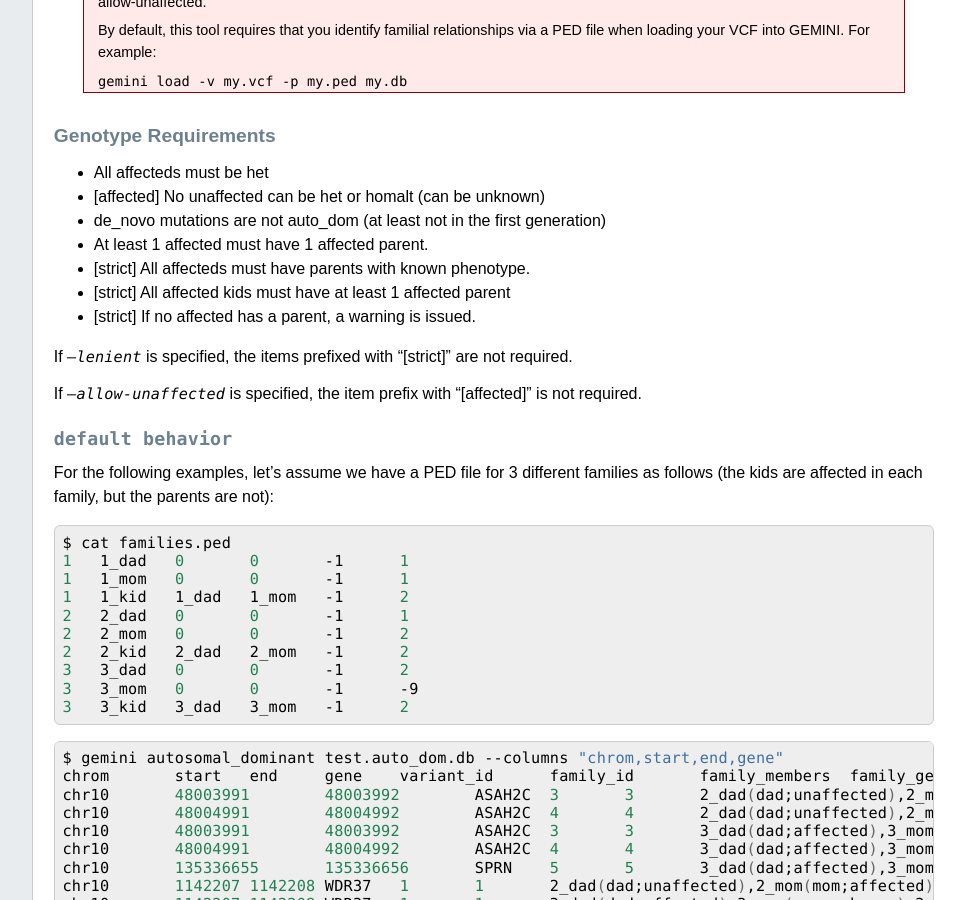
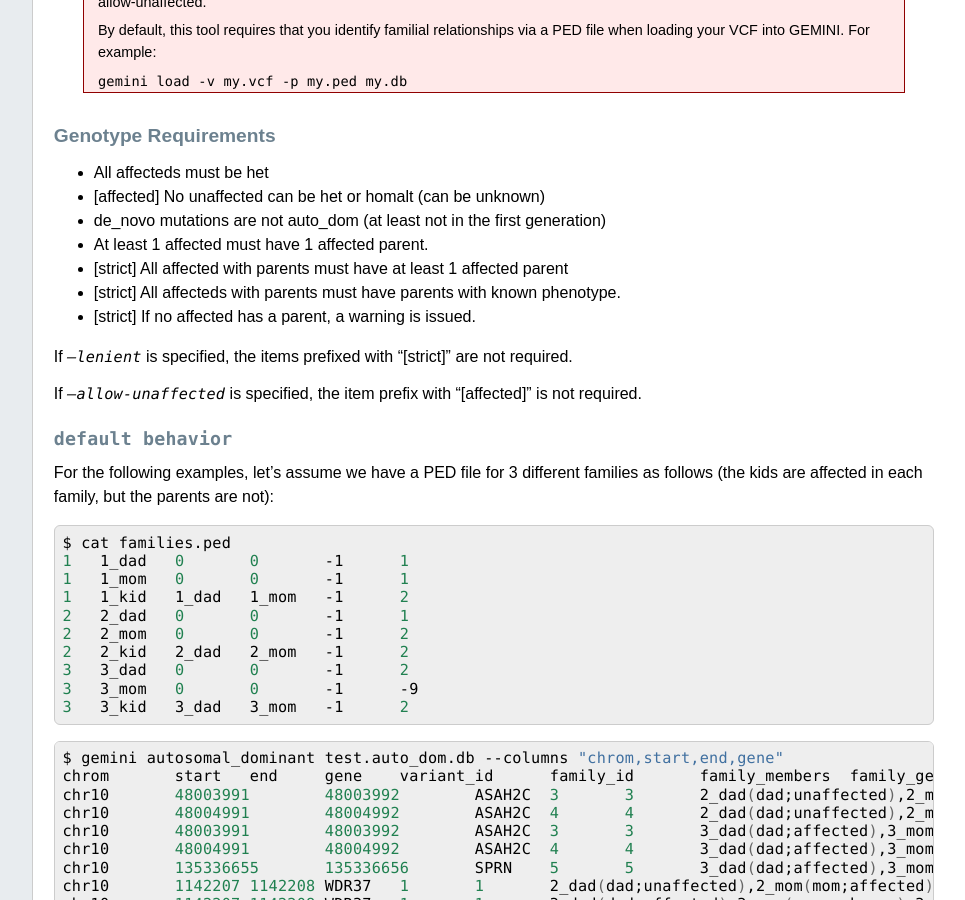
Before and after one commit to arq5x/gemini, a Sphinx documentation site: the page built from docs/content/tools.rst, in a window 1280 px wide and 900 px high, scrolled down 9463 px. Shown: the whole window, without its empty margins (224-1189 px from the left). Built offline with Sphinx 7.4.7, drawn with Linux system fonts in a browser that asks for light colours; formulas are drawn with MathJax 3; the version number could not be read and is left out; comment, search, counter and statistics services are not loaded.

```diff
--- a/docs/content/tools.rst
+++ b/docs/content/tools.rst
@@ -594,8 +594,8 @@
 - [affected] No unaffected can be het or homalt (can be unknown)
 - de_novo mutations are not auto_dom (at least not in the first generation)
 - At least 1 affected must have 1 affected parent.
-- [strict] All affecteds must have parents with known phenotype.
-- [strict] All affected kids must have at least 1 affected parent
+- [strict] All affected with parents must have at least 1 affected parent
+- [strict] All affecteds with parents must have parents with known phenotype.
 - [strict] If no affected has a parent, a warning is issued.
 
 
```
Also changed, not shown: 1 other file.
